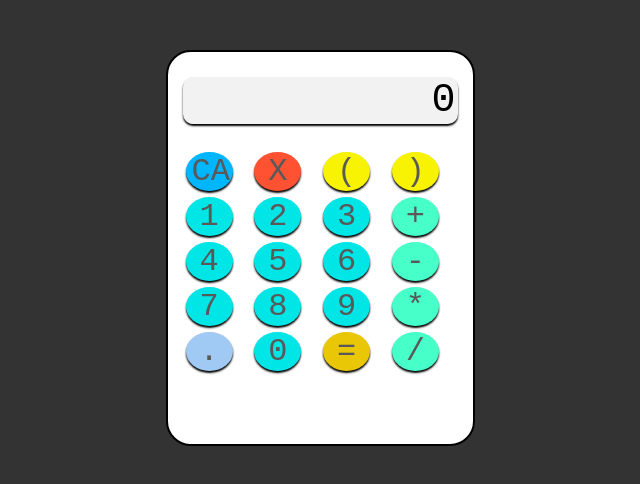
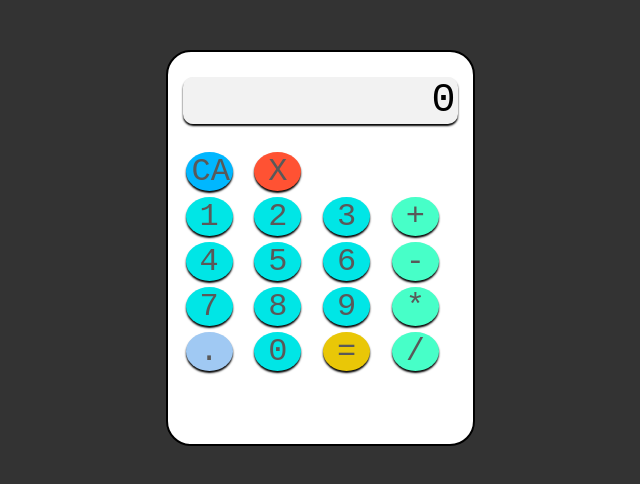
Before and after one commit to Yagami1018/odin-calculator, a plain HTML site: page index.html in a window 1280 px wide. Shown: the whole page, without its empty margins (320-960 px from the left). Drawn offline with Linux system fonts and the light colour scheme.

Commit message:
Remove parenthesis operators because there is no need for them

```diff
--- a/index.html
+++ b/index.html
@@ -13,8 +13,7 @@
             <div class="inputs">
                 <button id="clearAll" class="operators" value="CA">CA</button>
                 <button id="backspace" class="operators" value="X">X</button>
-                <button id="parenthesisOp" class="operators" value="(">(</button>
-                <button id="parenthesisClos" class="operators" value=")">)</button>
+                <div class="blank"></div>
                 <button class="numbers" value="1">1</button>
                 <button class="numbers" value="2">2</button>
                 <button class="numbers" value="3">3</button>
--- a/style.css
+++ b/style.css
@@ -66,6 +66,9 @@ body {
 .operators:active {
     background-color: hsl(162, 100%, 39%);
 }
+.blank {
+    grid-area: 1/3/2/5;
+}
 #clearAll {
     background-color: hsl(197, 100%, 50%);
 }
```
Also changed, not shown: 1 other file.
